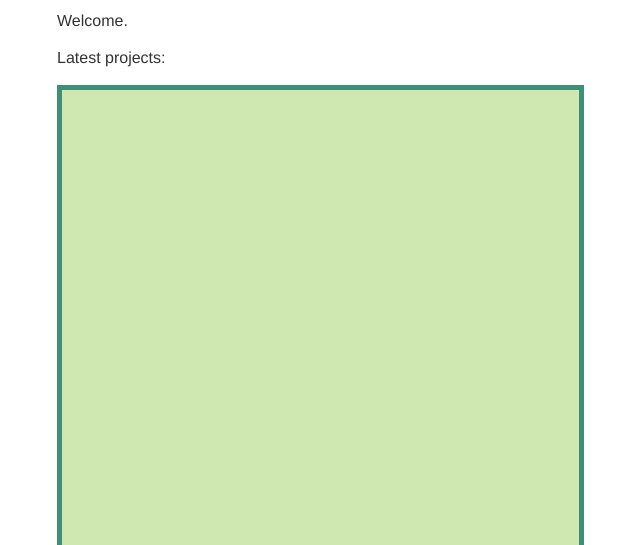
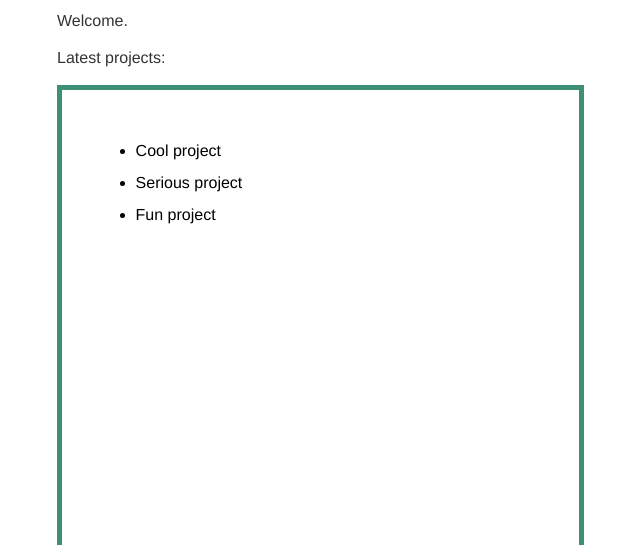
Before and after one commit to karlfun/benbenben, a plain HTML site: page index.html in a window 1280 px wide. Shown: the part 255-800 px from the top of the page, without its empty margins (135-775 px from the left). Drawn offline with Linux system fonts and the light colour scheme.

Commit message:
remove bg color from projects box
also add list of projects

```diff
--- a/index.html
+++ b/index.html
@@ -30,7 +30,15 @@
 
 					<p>Latest projects:</p>
 
-					<div style="width:450px; height:450px; border:5px solid #3D8F78; background-color:#CFE7B0;padding:3em;"></div>
+					<div style="width:450px; height:450px; border:5px solid #3D8F78; padding:3em;">
+
+						<ul>
+							<li>Cool project</li>
+							<li>Serious project</li>
+							<li>Fun project</li>
+						</ul>
+
+					</div><!-- /colorbox -->
 
 				</div>
 
```
